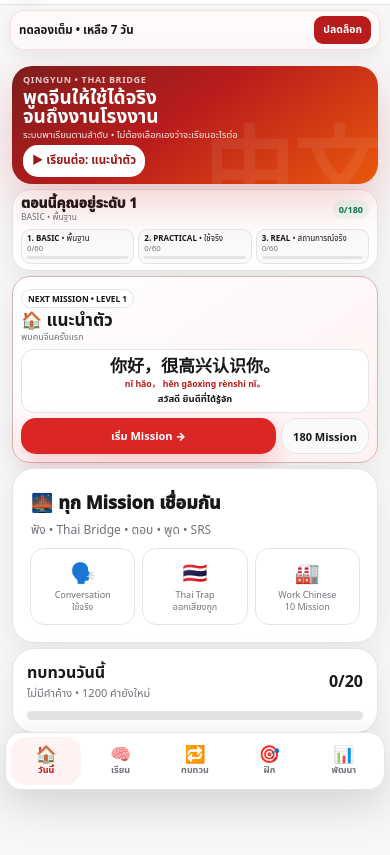
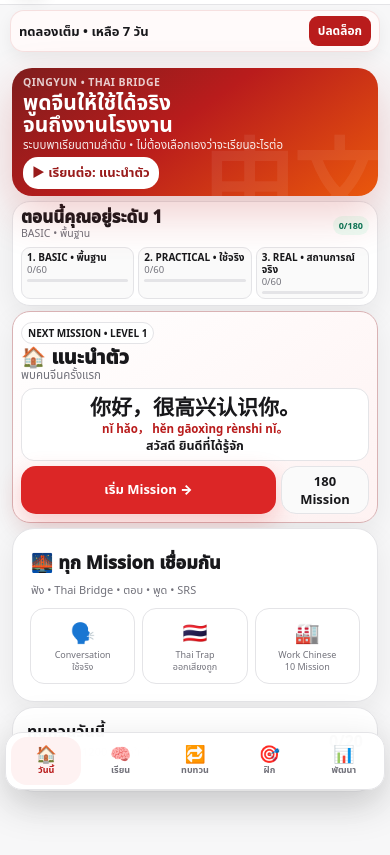
Before and after one commit to pormatee/MEasyMate-Products, a plain HTML site: page projects/qingyun/one-app/index.html in a window 390 px wide. Shown: the part 49-904 px from the top of the page. Drawn offline with Linux system fonts and the light colour scheme.

Commit message:
Improve QingYun mobile text readability

```diff
--- a/projects/qingyun/one-app/index.html
+++ b/projects/qingyun/one-app/index.html
@@ -385,6 +385,50 @@
   #qyAccessBar .qyTrialBarText span{display:none}
   .homeCompact .homeHero h1{font-size:19px!important}
   .qyLevelCompact>.stack .small{font-size:8px!important}
+}
+
+
+/* QingYun ONE APP — Mobile readability typography */
+@media(max-width:760px){
+  /* Trial / access: readable but still compact */
+  #qyAccessBar .qyTrialBarText b{font-size:13px!important;font-weight:900}
+  #qyAccessBar .qyTrialBarText span{font-size:10.5px!important}
+  #qyAccessBar button{font-size:12px!important;font-weight:900}
+
+  /* Hero: keep headline strong, raise supporting text */
+  .homeCompact .homeHero .eyebrow{font-size:10.5px!important;letter-spacing:.04em}
+  .homeCompact .homeHero h1{font-size:22px!important;line-height:1.06!important}
+  .homeCompact .homeHero p{font-size:11.5px!important;line-height:1.3!important}
+  .homeCompact .homeHero .btn{font-size:13px!important;font-weight:900}
+
+  /* Current level: important labels must be readable at a glance */
+  .qyLevelCompact .title{font-size:17px!important;font-weight:950!important}
+  .qyLevelCompact>.between .tiny{font-size:10.5px!important}
+  .qyLevelCompact>.stack .small{font-size:10.5px!important;line-height:1.18!important;font-weight:850}
+  .qyLevelCompact>.stack .tiny{font-size:9.5px!important;line-height:1.15!important}
+
+  /* Mission card: Chinese stays dominant, Pinyin/Thai must remain comfortably readable */
+  .qyMissionKicker{font-size:10px!important;font-weight:900}
+  .qyHomeMission h2{font-size:20px!important;font-weight:950!important}
+  .qyMissionScene{font-size:11.5px!important;line-height:1.25!important}
+  .qyMissionPhrase .zh{font-size:22px!important;line-height:1.2!important;font-weight:950!important}
+  .qyMissionPhrase .py{font-size:12px!important;line-height:1.25!important;font-weight:800!important}
+  .qyMissionPhrase .th{font-size:13px!important;line-height:1.25!important;font-weight:800!important}
+  .qyMissionActions .btn{font-size:13px!important;font-weight:900!important}
+
+  /* Other important home headings */
+  .homeCompact section .sectionHead h2,
+  .homeCompact .card h2{font-size:18px!important}
+  .homeCompact .sectionHead span,
+  .homeCompact .subtitle{font-size:11px!important;line-height:1.3!important}
+}
+
+@media(max-width:390px){
+  .homeCompact .homeHero h1{font-size:21px!important}
+  .qyLevelCompact>.stack .small{font-size:10px!important}
+  .qyMissionPhrase .zh{font-size:21px!important}
+  .qyMissionPhrase .py{font-size:11.5px!important}
+  .qyMissionPhrase .th{font-size:12.5px!important}
 }
 
 </style>
```
